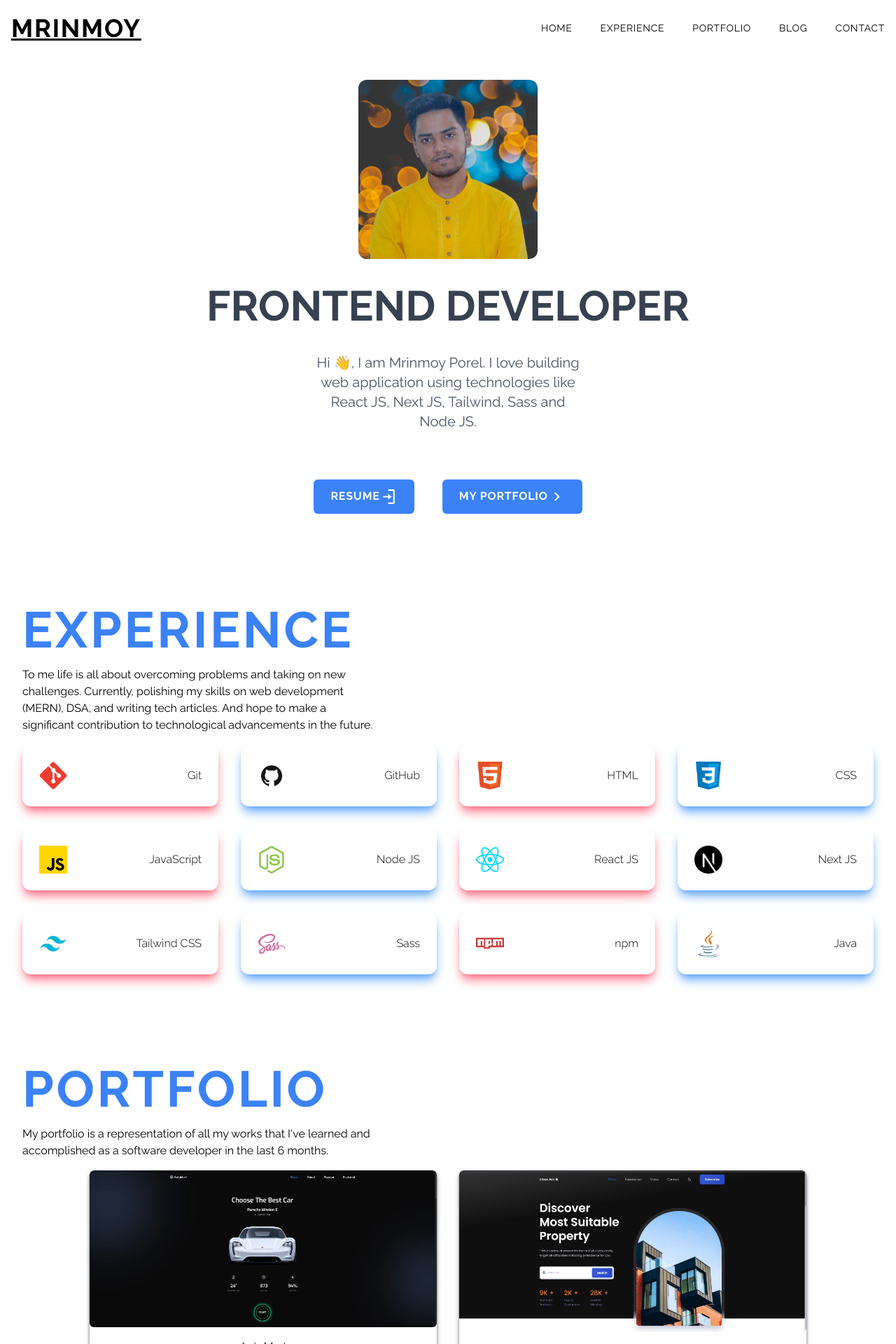
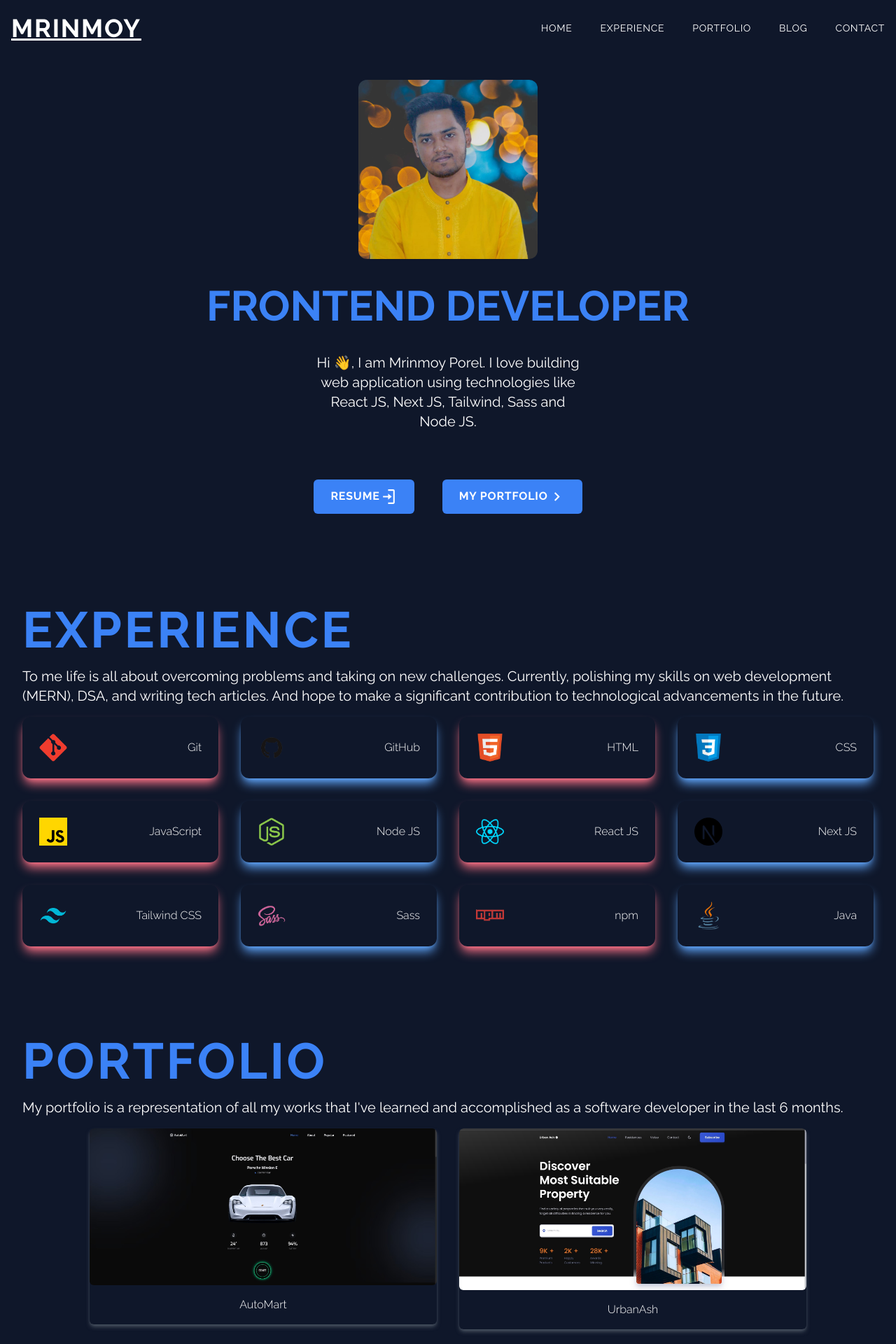
Before and after one commit to mrinnnmoy/nextjs-portfolio, a Next.js app: page / in a window 1280 px wide. Shown: the top 1920 px of the page at 70% size. Built offline with nearby package versions, Linux system fonts and the light colour scheme.

Commit message:
update bg-color-allComponents

```diff
--- a/components/Blog.jsx
+++ b/components/Blog.jsx
@@ -53,12 +53,12 @@ const Blog = () => {
     ];
 
     return (
-        <div id="blog" className="w-full">
+        <div id="blog" className="w-full bg-slate-900">
             <div className="max-w-screen-xl mx-auto px-8 py-16 text-center md:text-left">
                 <h2 className="text-5xl md:text-7xl tracking-wider uppercase text-blue-500 font-bold">
                     Blog
                 </h2>
-                <p className="py-4 max-w-lg">
+                <p className="py-4 max-w-full text-white text-xl mx-auto">
                     I love documenting my learnings and these are few articles that i have written on my personal blog using Hashnode.
                 </p>
 
@@ -73,7 +73,7 @@ const Blog = () => {
                                     className="rounded-md duration-200
                   hover:scale-110"
                                 />
-                                <h2 className="text-center text-base capitalize my-4 font-light duration-200 group-hover:underline underline-offset-4">
+                                <h2 className="text-center text-base capitalize my-4 font-light text-white duration-200 group-hover:underline underline-offset-4">
                                     {title}
                                 </h2>
                             </div>
--- a/components/Experience.jsx
+++ b/components/Experience.jsx
@@ -79,12 +79,12 @@ const Experience = () => {
     ];
 
     return (
-        <div id="experience" className="w-full">
+        <div id="experience" className="w-full bg-slate-900">
             <div className="max-w-screen-xl mx-auto px-8 py-16 text-center md:text-left">
                 <h2 className="text-5xl md:text-7xl tracking-wider uppercase text-blue-500 font-bold">
                     experience
                 </h2>
-                <p className="py-4 max-w-lg">
+                <p className="py-4 max-w-full text-white text-xl mx-auto">
                     To me life is all about overcoming problems and taking on new challenges.
                     Currently, polishing my skills on web development (MERN), DSA, and writing
                     tech articles. And hope to make a significant contribution to technological
@@ -97,7 +97,7 @@ const Experience = () => {
                             key={id}
                             className="flex flex-col lg:flex-row gap-10 lg:gap-0 items-center justify-between p-6 shadow-lg rounded-xl hover:scale-105 ease-in duration-300 odd:shadow-rose-400 even:shadow-blue-400">
                             <Image src={src} height={400} width={40} alt={title} />
-                            <h3 className="font-light">{title}</h3>
+                            <h3 className="font-light text-white">{title}</h3>
                         </div>
                     ))}
                 </div>
--- a/components/HomePage.jsx
+++ b/components/HomePage.jsx
@@ -7,17 +7,17 @@ import Link from "next/link";
 
 const HomePage = () => {
     return (
-        <div id="home" className="h-screen w-full text-center">
+        <div id="home" className="h-screen w-full text-center bg-slate-900">
             <div className="max-w-screen-xl mx-auto w-full h-full pt-24 p-4 flex flex-col justify-around items-center">
                 <div className="w-64 h-64 mx-auto overflow-hidden rounded-xl">
                     <Image src={heroImage} alt="profileImg" />
                 </div>
 
-                <h1 className="uppercase font-bold text-gray-700 text-6xl">
+                <h1 className="uppercase font-bold text-6xl text-blue-500">
                     Frontend Developer
                 </h1>
 
-                <p className="text-gray-600 text-xl max-w-sm mx-auto">
+                <p className="text-white text-xl max-w-sm mx-auto">
                     Hi 👋, I am Mrinmoy Porel. I love building web application
                     using technologies like React JS, Next JS, Tailwind, Sass
                     and Node JS.
--- a/components/Navbar.jsx
+++ b/components/Navbar.jsx
@@ -47,7 +47,7 @@ const Navbar = () => {
     ];
 
     return (
-        <div className={`w-full h-20 z-10 fixed bg-white text-black duration-300 ease-in ${pageScroll && "bg-black text-[#fff]"
+        <div className={`w-full h-20 z-10 fixed bg-slate-900 text-white duration-300 ease-in ${pageScroll && "bg-slate-800 text-white"
             }`}>
             <div className="flex justify-between items-center w-full h-full max-w-screen-xl mx-auto p-4">
                 <Link href="/#home">
--- a/components/Portfolio.jsx
+++ b/components/Portfolio.jsx
@@ -38,12 +38,12 @@ const Portfolio = () => {
     ];
 
     return (
-        <div id="portfolio" className="w-full">
+        <div id="portfolio" className="w-full bg-slate-900">
             <div className="max-w-screen-xl mx-auto px-8 py-16 text-center md:text-left">
                 <h2 className="text-5xl md:text-7xl tracking-wider uppercase text-blue-500 font-bold">
                     portfolio
                 </h2>
-                <p className="py-4 max-w-lg">
+                <p className="py-4 max-w-full text-white text-xl mx-auto">
                     My portfolio is a representation of all my works that I've learned and
                     accomplished as a software developer in the last 6 months.
                 </p>
@@ -58,7 +58,7 @@ const Portfolio = () => {
                                     className="rounded-md duration-200
                   hover:scale-110"
                                 />
-                                <h2 className="text-center text-base capitalize my-4 font-light duration-200 group-hover:underline underline-offset-4">
+                                <h2 className="text-center text-base capitalize my-4 font-light text-white duration-200 group-hover:underline underline-offset-4">
                                     {title}
                                 </h2>
                             </div>
--- a/pages/index.js
+++ b/pages/index.js
@@ -9,7 +9,7 @@ export default function Home() {
   return (
     <div>
       <Head>
-        <title>Portfolio</title>
+        <title>Mrinmoy Porel | Portfolio</title>
         <meta name="viewport" content="initial-scale=1.0, width=device-width" />
       </Head>
       <HomePage />
--- a/styles/globals.css
+++ b/styles/globals.css
@@ -4,8 +4,23 @@
 @tailwind components;
 @tailwind utilities;
 
-@layer base{
-    html{
+/* Custom scroll bar */
+body::-webkit-scrollbar {
+    width: 8px;
+}
+
+body::-webkit-scrollbar-track {
+    background-color: transparent;
+}
+
+body::-webkit-scrollbar-thumb {
+    background-color: rgb(255, 255, 255);
+    background: linear-gradient(30deg, #516cd5 4.25%, #67c2f6 100%);
+    border-radius: 4px;
+}
+
+@layer base {
+    html {
         font-family: 'Raleway', sans-serif;
         scroll-behavior: smooth;
     }
```
Also changed, not shown: components/Contact.jsx (+10 -10 lines).
